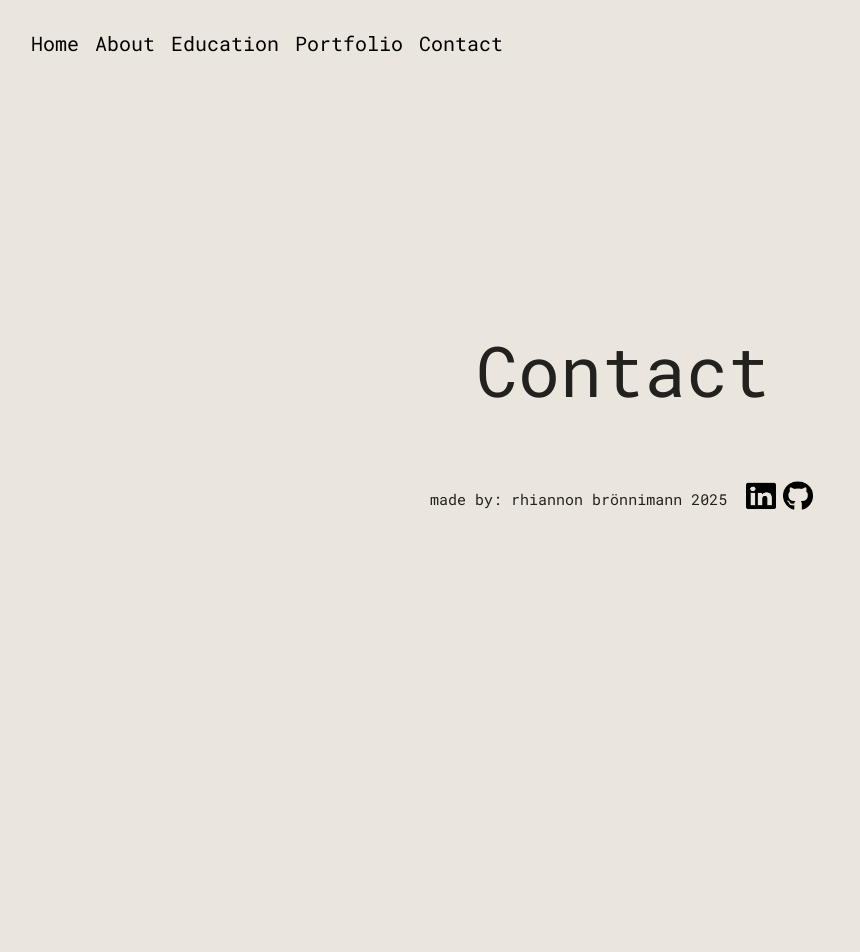
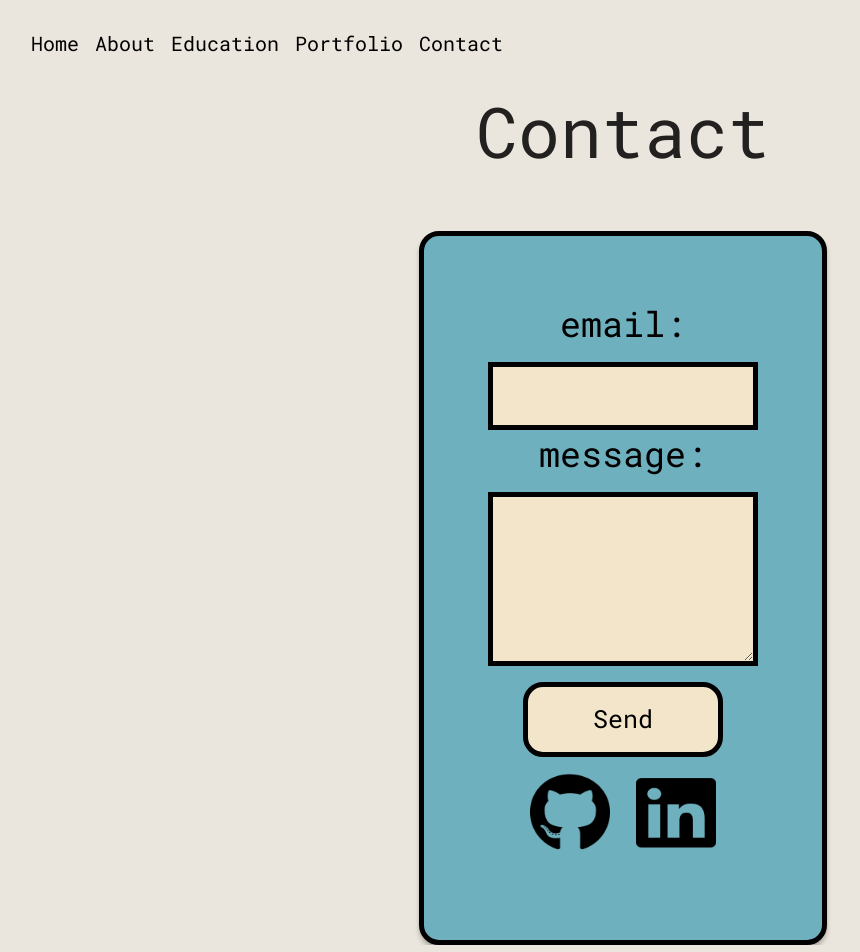
Before and after one commit to Rhibro/portfolio-2025, a React (Vite) app: page /contact in a window 1280 px wide. Shown: the top 952 px of the page, without its empty margins (17-877 px from the left). Before the commit the page ends 800 px from the top, so only its background shows below. Built offline with nearby package versions, Linux system fonts and the light colour scheme.

Commit message:
added portfolio content

```diff
--- a/src/components/contact/Contact.jsx
+++ b/src/components/contact/Contact.jsx
@@ -1,11 +1,13 @@
 import Header from "../header/Header";
 import Footer from "../footer/Footer";
+import Form from "./Form";
 
 export default function Contact() {
     return (
         <>
         <Header />
         <h1>Contact</h1>
+        <Form />
         <Footer />
         </>
     )
--- /dev/null
+++ b/src/components/contact/Form.jsx
@@ -0,0 +1,46 @@
+import github from "../../assets/github.png";
+import linkedin from "../../assets/linkedin.png";
+import { useState } from "react";
+import React from "react";
+
+export default function Form() {
+    const [formStatus, setFormStatus] = React.useState('Send')
+    const onSubmit = (e) => {
+        e.preventDefault()
+        setFormStatus('Submitting...')
+        const { email, message } = e.target.elements
+        let conFon = {
+            email: email.value,
+            message: message.value,
+        }
+        console.log(conFon);
+    }
+
+    return (
+        <div className="myForm">
+             <form onSubmit={onSubmit}>
+                <div className="labelInput">
+                    <label htmlFor="email">
+                        email:
+                    </label>
+                    <input className="inPut" type="email" id="email" required />
+                </div>
+                <div className="labelInput">
+                    <label htmlFor="message">
+                    message:
+                    </label>
+                    <textarea className="textArea" id="message" required />
+                </div>
+            <button className="formBtn" type="submit">
+                {formStatus}
+            </button>
+                <div className="socialGroup">
+                    <a className="socialBtnOne" href="https://github.com/Rhibro" target="_blank" rel="noopener noreferrer">
+                        <img className="social" src={github} alt="github icon" ></img></a>
+                    <a className="socialBtnTwo" href="https://www.linkedin.com/in/rhiannon-br%C3%B6nnimann-a1a888a0/" target="_blank" rel="noopener noreferrer">
+                        <img className="social" src={linkedin} alt="linkedin icon" ></img></a>
+                </div>
+            </form>
+        </div>
+    )
+}
--- /dev/null
+++ b/src/components/portfolio/PortData.jsx
@@ -0,0 +1,25 @@
+import tripPlanner from "../../assets/tripPlanner.png";
+
+export const PortData = [
+    {
+        pageLink: '',
+        image: tripPlanner,
+        projectName: 'trip-planner',
+        projectInfo:
+            'This project uses React, JavaScript, HTML, and CSS to build a simple application where you can plan a trip with a form. It also uses an API to show to users weather in their location',
+    },
+    {
+        pageLink: '',
+        image: tripPlanner,
+        projectName: 'project-name',
+        projectInfo:
+            'Blah blah blah blah...',
+    },
+    {
+        pageLink: '',
+        image: tripPlanner,
+        projectName: 'project-name',
+        projectInfo:
+            'Blah blah blah blah...',
+    },
+];
--- /dev/null
+++ b/src/components/portfolio/PortDataComponent.jsx
@@ -0,0 +1,19 @@
+export default function PortDataComponent({ pageLink, image, projectName, projectInfo}) {
+    return (
+        <div className="portBox">
+            <div>
+            <a href={pageLink}>
+            <img className="webEx" src={image} />
+            </a>
+            </div>
+            <div className="content" >
+                    <h2 className="projectName">
+                            {projectName}
+                    </h2>
+                    <p className="portInfo">
+                        {projectInfo}
+                    </p>
+            </div>
+        </div>
+    )
+}
--- a/src/components/portfolio/Portfolio.jsx
+++ b/src/components/portfolio/Portfolio.jsx
@@ -1,5 +1,7 @@
 import Header from "../header/Header";
 import Footer from "../footer/Footer";
+import PortDataComponent from "./PortDataComponent";
+import { PortData } from "./PortData";
 
 
 export default function Portfolio() {
@@ -7,6 +9,9 @@ export default function Portfolio() {
         <>
         <Header />
         <h1>Portfolio</h1>
+        <div className="portInfoBox">
+            {PortData.map((portItem) => <PortDataComponent key={portItem.pageLink} {...portItem}/>)}
+        </div>
         <Footer />
         </>
     )
--- a/src/index.css
+++ b/src/index.css
@@ -60,7 +60,7 @@ h3 {
   font-size: 35px;
 }
 
-button {
+/* button {
   border-radius: 8px;
   border: 1px solid transparent;
   padding: 0.6em 1.2em;
@@ -77,7 +77,7 @@ button:hover {
 button:focus,
 button:focus-visible {
   outline: 4px auto -webkit-focus-ring-color;
-}
+} */
 
 /* Header styles */
 
@@ -267,6 +267,214 @@ li {
   color: #E24F32;
 } */
 
+/* Form Styles */
+
+.myForm {
+  display: flex;
+  justify-content: center;
+  align-items: center;
+  flex-direction: column;
+  background: #6FB0BE;
+  border: 5px solid #000000;
+  box-shadow: 0px 4px 4px rgba(0, 0, 0, 0.25);
+  border-radius: 20px;
+  height: auto;
+  width: auto;
+  padding: 4rem;
+}
+
+.labelInput {
+  display: flex;
+  flex-direction: column;
+}
+
+label {
+  color: black;
+  font-family: 'Roboto Mono';
+  font-style: normal;
+  font-weight: 400;
+  font-size: 35px;
+  line-height: 46px;
+  margin-bottom: 1rem;
+  width: 100%;
+
+}
+
+.inPut {
+  background-color: #F2E5CA;
+  border: 5px solid #000000;
+  color: black;
+  font-family: 'Roboto Mono';
+  font-style: normal;
+  font-weight: 400;
+  font-size: 20px;
+  line-height: 30px;
+  height: 7vh;
+  width: auto;
+}
+
+.inPut:hover {
+  background-color:#bcd6db;
+  transition-duration: .1s;
+}
+
+.textArea {
+  background-color: #F2E5CA;
+  border: 5px solid #000000;
+  height: 20vh;
+  width: auto;
+  color: black;
+  font-family: 'Roboto Mono';
+  font-style: normal;
+  font-weight: 400;
+  font-size: 20px;
+  line-height: 30px;
+}
+
+.textArea:hover {
+  background-color:#bcd6db;
+  transition-duration: .1s;
+}
+
+.formBtn {
+  background-color: #F2E5CA;
+  border: 5px solid #000000;
+  width: 200px;
+  height: 75px;
+  font-family: 'Roboto Mono';
+  font-style: bold;
+  font-weight: 700;
+  font-size: 25px;
+  line-height: 40px;
+  text-align: center;
+  color: black;
+  align-self: center;
+  border-radius: 20px;
+  margin-top: 1rem;
+}
+
+.formBtn:hover {
+  background-color:#bcd6db;
+  color:  black;
+  transition-duration: .1s;
+}
+
+.socialGroup {
+  display: flex;
+  justify-content: space-evenly;
+  align-items: center;
+  margin: 1rem;
+}
+
+.social {
+  color: #000000;
+  height: 80px;
+  width: 80px;
+}
+
+.socialBtnOne:hover {
+  filter: drop-shadow(0px 4px 4px rgba(242, 229, 202, 100));
+  transition-duration: .1s;
+}
+
+.socialBtnTwo:hover {
+  filter: drop-shadow(0px 4px 4px rgba(242, 229, 202, 100));
+  transition-duration: .1s;
+}
+
+/* Portfolio Styles */
+
+.portBody {
+  display: flex;
+  justify-content: center;
+  align-items: center;
+  flex-direction: column;
+}
+
+.portTitleBox {
+  display: flex;
+  flex-direction: column;
+  justify-content: flex-start;
+  align-items: center;
+  margin: 2rem;
+  align-self: flex-start;
+}
+
+.portfolio {
+  font-family: 'Roboto Mono';
+  font-style: normal;
+  font-weight: 400;
+  font-size: 3.5rem;
+  line-height: 92px;
+  text-align: center;
+  color: #000000;
+}
+
+.portInfoBox {
+display: flex;
+/* flex-direction: row; */
+flex-wrap: wrap;
+justify-content: center;
+align-items: center;
+margin: 2rem;
+}
+
+.portBox {
+background: #C89005;
+border: 5px solid #000000;
+box-shadow: 0px 4px 4px rgba(0, 0, 0, 0.25);
+border-radius: 20px;
+margin: .5rem;
+display: flex;
+justify-content: center;
+align-items: center;
+flex-direction: column;
+max-width: 400px;
+
+}
+
+.webEx {
+width: 335px;
+height: 205px;
+margin: .8rem;
+margin-top: 2rem;
+border: 2px solid black;
+border-radius: 5%;
+}
+
+.content {
+display: flex;
+justify-content: center;
+align-items: center;
+flex-direction: column;
+}
+
+.projectName {
+font-family: 'Roboto Mono';
+font-style: normal;
+font-weight: 700;
+font-size: 30px;
+line-height: 35px;
+text-align: center;
+color: #000000;
+margin: .8rem;
+}
+
+.portInfo {
+font-family: 'Roboto Mono';
+font-style: normal;
+font-weight: 400;
+font-size: 17px;
+line-height: 23px;
+text-align: center;
+color: #000000;
+margin-bottom: 1.3rem;
+margin-left: 1.3rem;
+margin-right: 1.3rem;
+background-color: #ffffff68;
+border-radius: 20px;
+}
+
 
 /* Responsiveness */
 
```
Also changed, not shown: src/assets/tripPlanner.png (added).
